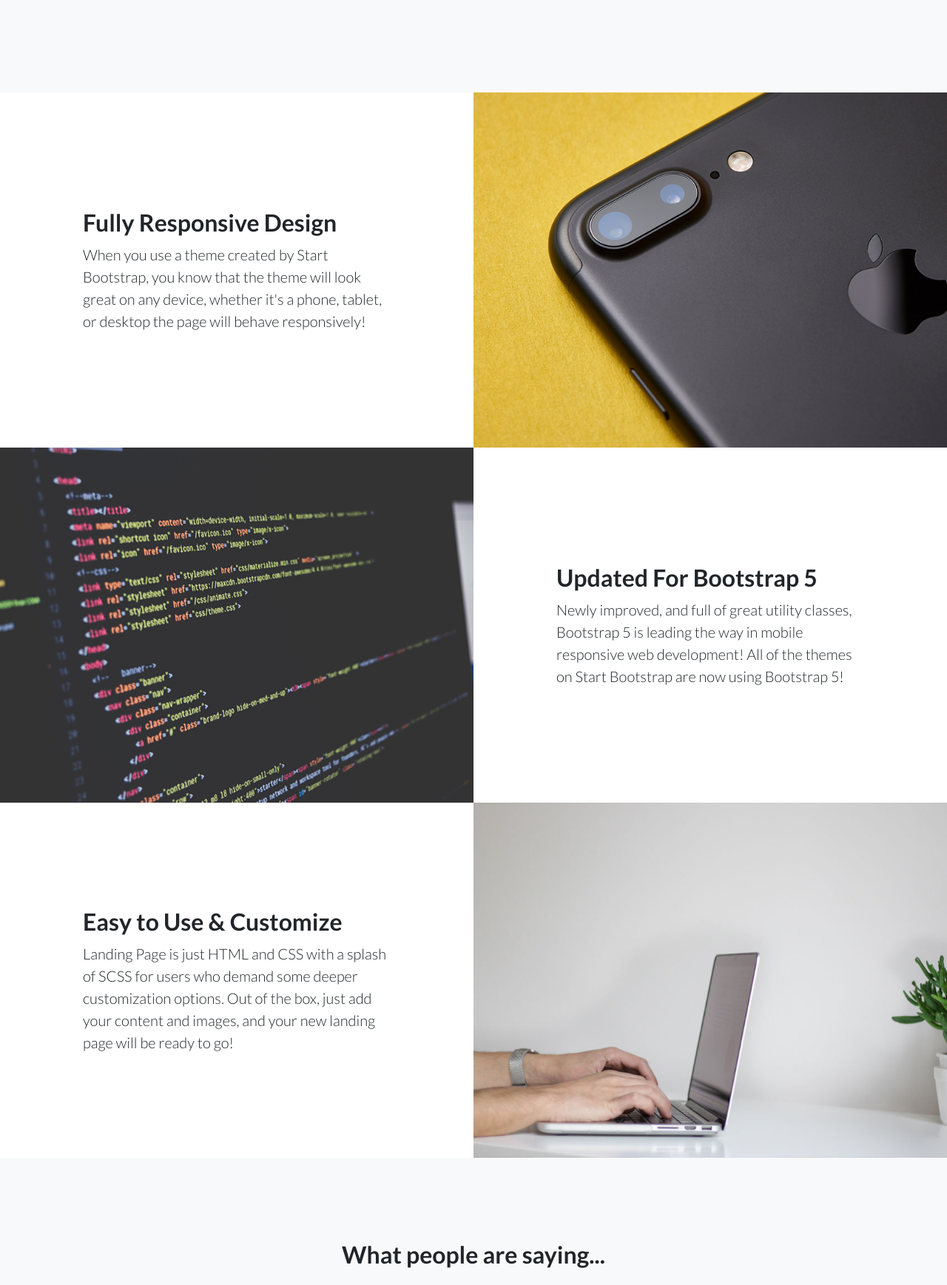
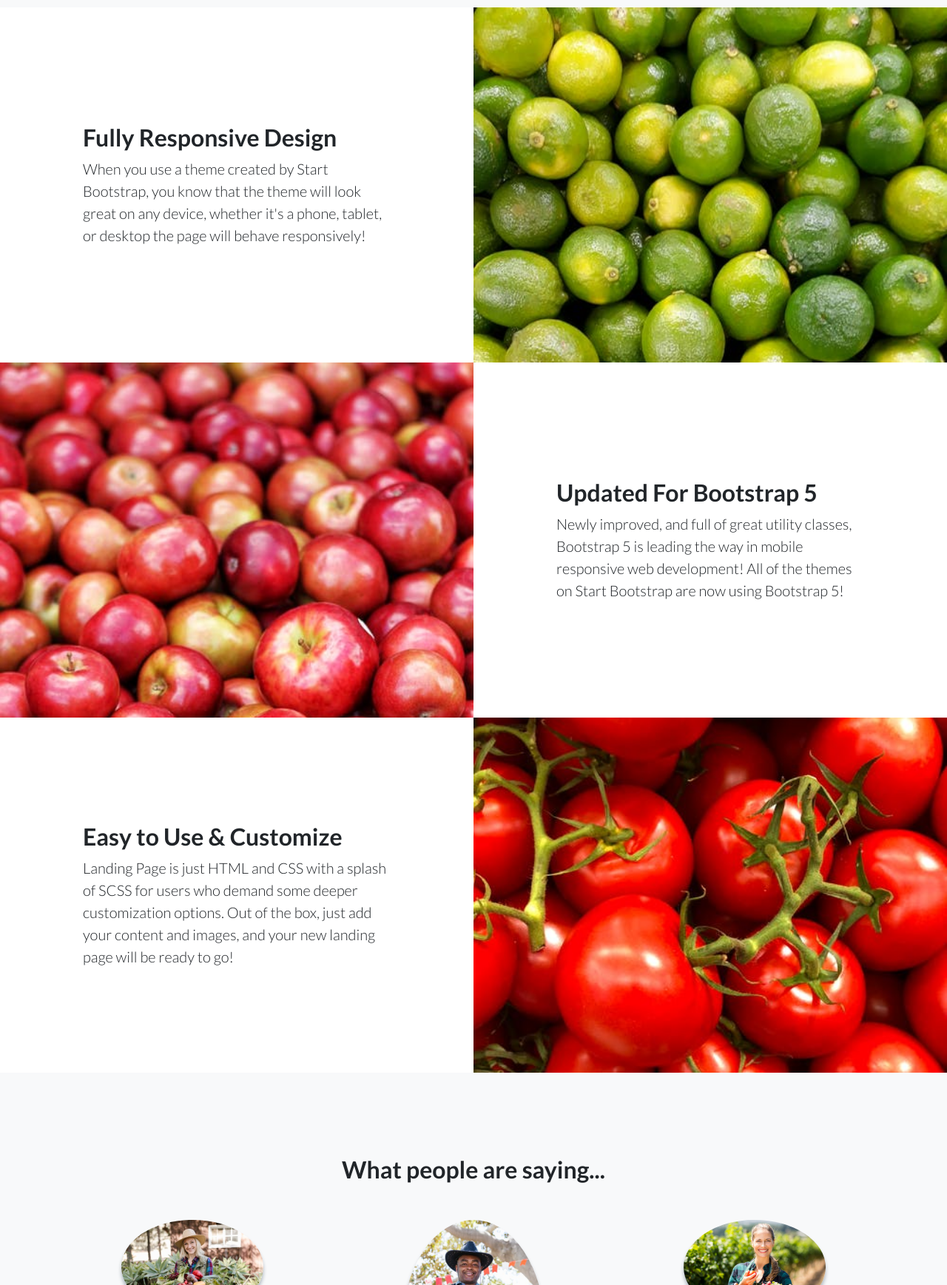
Before and after one commit to amy97270/1208project, a plain HTML site: page index.html in a window 1280 px wide. Shown: the part 1063-2800 px from the top of the page at 74% size. Drawn offline with nearby package versions, Linux system fonts and the light colour scheme.

Commit message:
新增圖片

```diff
--- a/index.html
+++ b/index.html
@@ -30,7 +30,7 @@
                     <div class="col-xl-6">
                         <div class="text-center text-white">
                             <!-- Page heading-->
-                            <h1 class="mb-5">Generate more leads with a professional landing page!</h1>
+                            <h1 class="mb-5">新鮮水果專賣網!</h1>
                             <!-- Signup form-->
                             <!-- * * * * * * * * * * * * * * *-->
                             <!-- * * SB Forms Contact Form * *-->
@@ -103,21 +103,21 @@
         <section class="showcase">
             <div class="container-fluid p-0">
                 <div class="row g-0">
-                    <div class="col-lg-6 order-lg-2 text-white showcase-img" style="background-image: url('assets/img/bg-showcase-1.jpg')"></div>
+                    <div class="col-lg-6 order-lg-2 text-white showcase-img" style="background-image: url('assets/img/016.jpeg')"></div>
                     <div class="col-lg-6 order-lg-1 my-auto showcase-text">
                         <h2>Fully Responsive Design</h2>
                         <p class="lead mb-0">When you use a theme created by Start Bootstrap, you know that the theme will look great on any device, whether it's a phone, tablet, or desktop the page will behave responsively!</p>
                     </div>
                 </div>
                 <div class="row g-0">
-                    <div class="col-lg-6 text-white showcase-img" style="background-image: url('assets/img/bg-showcase-2.jpg')"></div>
+                    <div class="col-lg-6 text-white showcase-img" style="background-image: url('assets/img/017.jpeg')"></div>
                     <div class="col-lg-6 my-auto showcase-text">
                         <h2>Updated For Bootstrap 5</h2>
                         <p class="lead mb-0">Newly improved, and full of great utility classes, Bootstrap 5 is leading the way in mobile responsive web development! All of the themes on Start Bootstrap are now using Bootstrap 5!</p>
                     </div>
                 </div>
                 <div class="row g-0">
-                    <div class="col-lg-6 order-lg-2 text-white showcase-img" style="background-image: url('assets/img/bg-showcase-3.jpg')"></div>
+                    <div class="col-lg-6 order-lg-2 text-white showcase-img" style="background-image: url('assets/img/018.jpeg')"></div>
                     <div class="col-lg-6 order-lg-1 my-auto showcase-text">
                         <h2>Easy to Use & Customize</h2>
                         <p class="lead mb-0">Landing Page is just HTML and CSS with a splash of SCSS for users who demand some deeper customization options. Out of the box, just add your content and images, and your new landing page will be ready to go!</p>
@@ -132,21 +132,21 @@
                 <div class="row">
                     <div class="col-lg-4">
                         <div class="testimonial-item mx-auto mb-5 mb-lg-0">
-                            <img class="img-fluid rounded-circle mb-3" src="assets/img/testimonials-1.jpg" alt="..." />
+                            <img class="img-fluid rounded-circle mb-3" src="assets/img/01.jpeg" alt="..." />
                             <h5>Margaret E.</h5>
                             <p class="font-weight-light mb-0">"This is fantastic! Thanks so much guys!"</p>
                         </div>
                     </div>
                     <div class="col-lg-4">
                         <div class="testimonial-item mx-auto mb-5 mb-lg-0">
-                            <img class="img-fluid rounded-circle mb-3" src="assets/img/testimonials-2.jpg" alt="..." />
+                            <img class="img-fluid rounded-circle mb-3" src="assets/img/02.jpeg" alt="..." />
                             <h5>Fred S.</h5>
                             <p class="font-weight-light mb-0">"Bootstrap is amazing. I've been using it to create lots of super nice landing pages."</p>
                         </div>
                     </div>
                     <div class="col-lg-4">
                         <div class="testimonial-item mx-auto mb-5 mb-lg-0">
-                            <img class="img-fluid rounded-circle mb-3" src="assets/img/testimonials-3.jpg" alt="..." />
+                            <img class="img-fluid rounded-circle mb-3" src="assets/img/03.jpg" alt="..." />
                             <h5>Sarah W.</h5>
                             <p class="font-weight-light mb-0">"Thanks so much for making these free resources available to us!"</p>
                         </div>
```
Also changed, not shown: assets/img/00.jpeg (added), assets/img/01.jpeg (added), assets/img/016.jpeg (added), assets/img/017.jpeg (added), assets/img/018.jpeg (added), assets/img/02.jpeg (added), assets/img/03.jpg (added).
